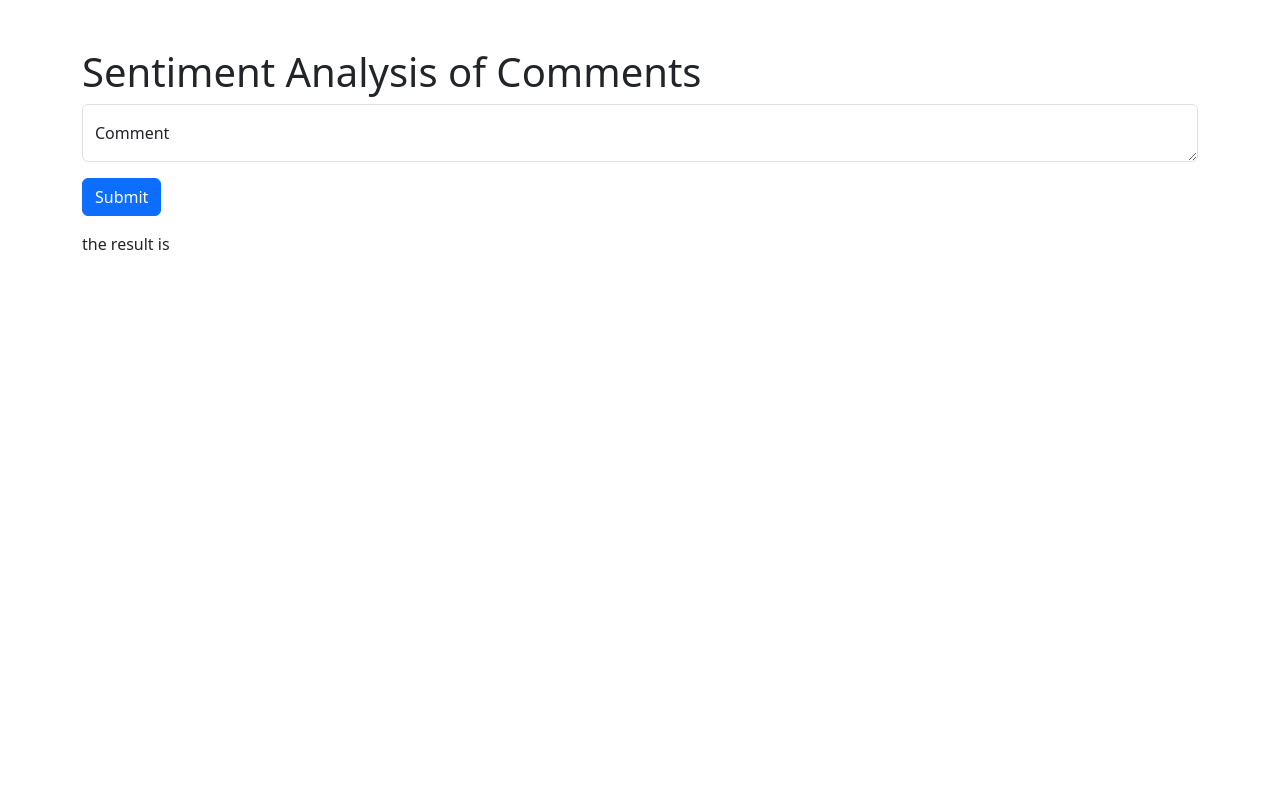
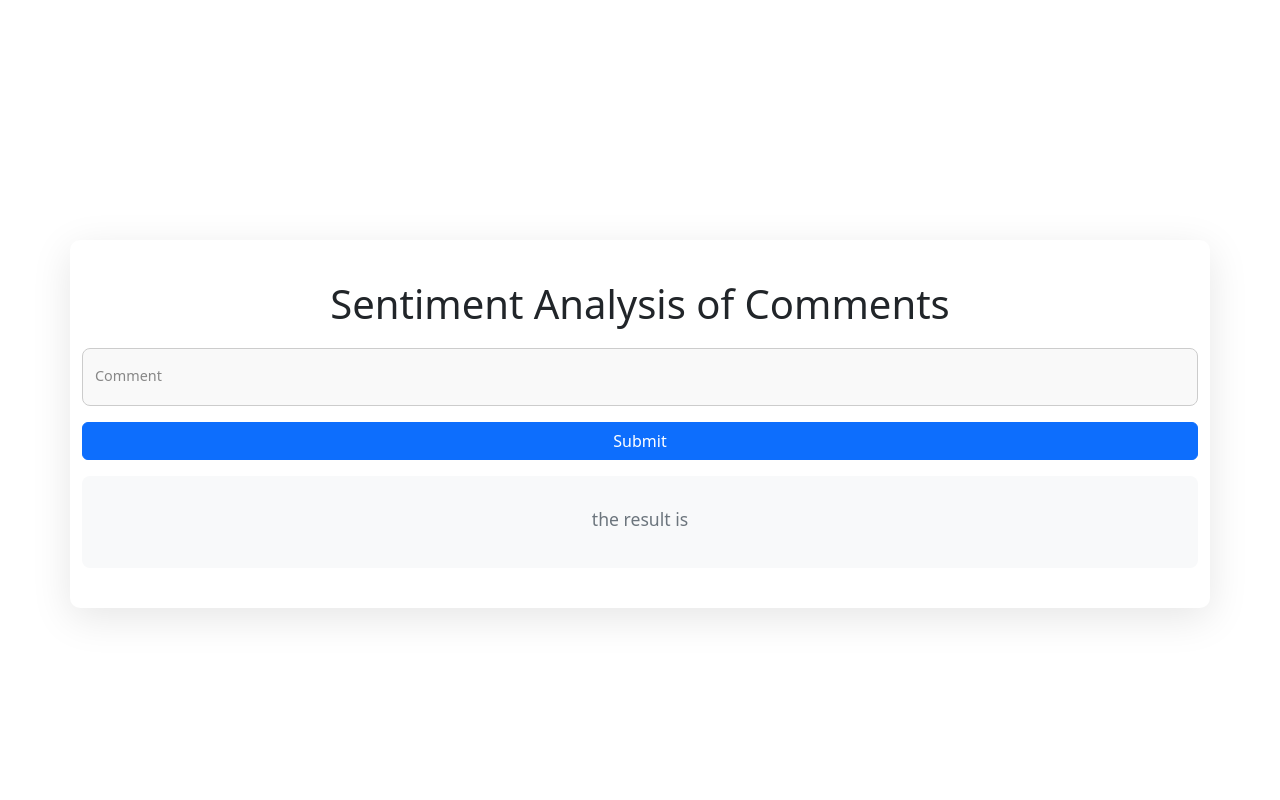
Before and after one commit to FarhanSheikh-01/Tweet_Analysis, a Django app: template backend/templates/index.html in a window 1280 px wide. Run offline with Django 5.2, Linux system fonts and the light colour scheme; the template is opened without the code that fills it, so the values that code supplies are empty.

Commit message:
Procfile added

```diff
--- a/backend/Base_App/urls.py
+++ b/backend/Base_App/urls.py
@@ -2,6 +2,5 @@ from django.urls import path
 from . import views
 
 urlpatterns = [
-    path('', views.predict, name='predict'),
-    path('msg/', views.msg, name='msg'),
+    path('', views.msg, name='msg'),
 ]
--- a/backend/Base_App/views.py
+++ b/backend/Base_App/views.py
@@ -1,9 +1,6 @@
 # Base_App/views.py
 from django.shortcuts import render
 from django.apps import apps
-
-def predict(request):
-    return render(request, 'index.html')
 
 def msg(request):
     if request.method == "POST":
--- a/backend/backend/settings.py
+++ b/backend/backend/settings.py
@@ -39,6 +39,7 @@ MIDDLEWARE = [
     "django.contrib.auth.middleware.AuthenticationMiddleware",
     "django.contrib.messages.middleware.MessageMiddleware",
     "django.middleware.clickjacking.XFrameOptionsMiddleware",
+    'whitenoise.middleware.WhiteNoiseMiddleware',
 ]
 
 ROOT_URLCONF = "backend.urls"
@@ -113,6 +114,7 @@ STATICFILES_DIRS = [
     os.path.join(BASE_DIR, "static"),
 ]
 
+STATICSTORAGE = 'whitenoise.storage.CompressedManifestStaticFilesStorage'
 # Default primary key field type
 # https://docs.djangoproject.com/en/5.1/ref/settings/#default-auto-field
 
--- a/backend/backend/urls.py
+++ b/backend/backend/urls.py
@@ -4,6 +4,5 @@ from django.urls import path
 from Base_App import views
 
 urlpatterns = [
-    path("", views.predict, name='predict'),
-    path("msg/", views.msg, name='msg'),
+    path("", views.msg, name='msg'),
 ]
--- /dev/null
+++ b/backend/requirements.txt
@@ -0,0 +1,4 @@
+django
+pillow
+gunicorn
+whitenoise
--- /dev/null
+++ b/backend/runtime.txt
@@ -0,0 +1 @@
+Python 3.12.7
--- a/backend/static/style.css
+++ b/backend/static/style.css
@@ -1,88 +1,111 @@
-/* General styling for body */
+/* Global Styles */
 body {
     font-family: 'Arial', sans-serif;
+    background-color: #000000;  /* Black background */
+    color: #fff;  /* White text color */
     margin: 0;
     padding: 0;
-    background-color: #f4f4f9;
-    color: #333;
-    line-height: 1.6;
+    display: flex;
+    justify-content: center;  /* Center the content horizontally */
+    align-items: center;  /* Center the content vertically */
+    height: 100vh;  /* Make the body fill the entire viewport height */
 }
 
-/* Center the main container */
+/* Container Styling */
 .container {
-    max-width: 600px;
-    margin: 50px auto;
-    background: #ffffff;
-    padding: 20px;
+    background-color: #ffffff;  /* White background for the container */
     border-radius: 10px;
-    box-shadow: 0 4px 10px rgba(0, 0, 0, 0.1);
+    box-shadow: 0 10px 40px rgba(0, 0, 0, 0.1);
+    padding: 40px;
+    max-width: 50%;  /* Reduced width by 50% */
+    font-size: 1rem;
+    width: 100%;  /* Ensure the container takes 100% of its parent's width, while max-width restricts it */
 }
 
-/* Header styling */
+/* Heading Styling */
 h1 {
+    font-size: 2rem;
+    color: #4a4a4a;  /* Dark grey heading */
     text-align: center;
     margin-bottom: 20px;
-    color: #007bff;
+    font-weight: 600;
 }
 
-/* Form styling */
-.form-floating {
-    position: relative;
-    margin-bottom: 20px;
-}
-
-textarea.form-control {
-    width: 100%;
-    border-radius: 8px;
-    border: 1px solid #ced4da;
-    padding: 10px;
-    resize: none;
-    height: 120px;
-}
-
-textarea:focus {
-    border-color: #007bff;
-    outline: none;
-    box-shadow: 0 0 5px rgba(0, 123, 255, 0.5);
-}
-
-label {
-    position: absolute;
-    top: 10px;
-    left: 12px;
-    font-size: 14px;
-    color: #6c757d;
-}
-
-/* Submit button styling */
-.btn-primary {
-    width: 100%;
-    padding: 10px;
-    background-color: #007bff;
-    border: none;
-    border-radius: 5px;
-    color: white;
-    font-size: 16px;
-    cursor: pointer;
-    transition: background-color 0.3s ease;
-}
-
-.btn-primary:hover {
-    background-color: #0056b3;
-}
-
-/* Output area */
-#output {
-    text-align: center;
+/* Form Styling */
+form {
+    display: flex;
+    flex-direction: column;  /* Stack form elements vertically */
+    align-items: stretch;  /* Ensure form elements stretch to full width */
     margin-top: 20px;
 }
 
-#result {
-    display: inline-block;
-    padding: 10px 20px;
+.form-floating {
+    position: relative;
+    margin-bottom: 25px;
+}
+
+.form-floating textarea {
+    font-size: 1rem;
+    border: 1px solid #ccc;
     border-radius: 8px;
-    background-color: #e9ecef;
-    font-size: 18px;
-    color: #495057;
-    border: 1px solid #ced4da;
+    padding: 14px;
+    width: 100%;
+    height: 140px;
+    resize: none;
+    background-color: #f9f9f9;
+    transition: border-color 0.3s ease, box-shadow 0.3s ease;
 }
+
+/* Focus effect on textarea */
+.form-floating textarea:focus {
+    border-color: #6c757d;
+    box-shadow: 0 0 8px rgba(108, 117, 125, 0.2);
+    outline: none;
+}
+
+/* Label Styling */
+.form-floating label {
+    position: absolute;
+    top: -10px;
+    left: 15px;
+    font-size: 0.9rem;
+    color: #888;
+    font-weight: 500;
+}
+
+/* Button Styling */
+button {
+    background-color: #6c757d;  /* Subtle grey button */
+    color: white;
+    border: none;
+    padding: 14px 25px;
+    font-size: 1rem;
+    border-radius: 30px;
+    width: 100%;
+    margin-top: 20px;
+    cursor: pointer;
+}
+
+/* Hover effect on button */
+button:hover {
+    background-color: #5a6268;  /* Darker grey on hover */
+}
+
+/* Output Styling */
+#output {
+    background-color: #f8f9fa;  /* Very light grey background */
+    border-radius: 8px;
+    padding: 20px;
+    margin-top: 30px;
+    text-align: center;
+    font-size: 1rem;
+    color: #6c757d;  /* Subtle grey text */
+}
+
+/* Result message styling */
+#msg {
+    font-weight: 500;
+    color: #6c757d;  /* Slightly darker grey for result */
+    font-size: 1.1rem;
+    margin-top: 10px;
+}
--- a/backend/templates/index.html
+++ b/backend/templates/index.html
@@ -5,6 +5,8 @@
     <meta charset="UTF-8">
     <meta name="viewport" content="width=device-width, initial-scale=1.0">
     <title>ML Sentiment Analysis</title>
+    <!-- Correct the link to static file -->
+    <link href="{% static 'style.css' %}" rel="stylesheet">
     <!-- Bootstrap CSS -->
     <link href="https://cdn.jsdelivr.net/npm/bootstrap@5.3.3/dist/css/bootstrap.min.css" rel="stylesheet" integrity="sha384-QWTKZyjpPEjISv5WaRU9OFeRpok6YctnYmDr5pNlyT2bRjXh0JMhjY6hW+ALEwIH" crossorigin="anonymous">
 </head>
```
Also changed, not shown: 1 other file.
